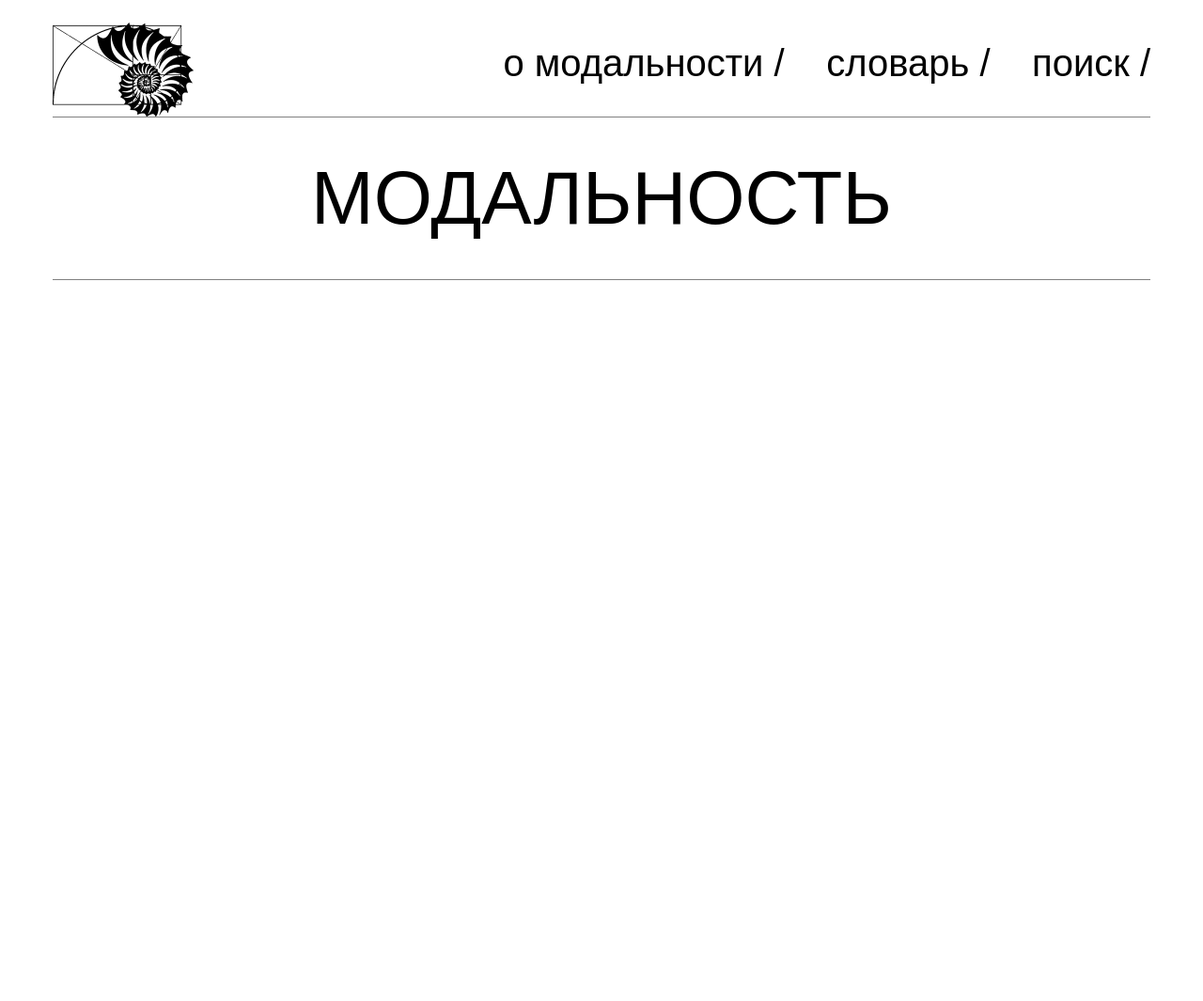
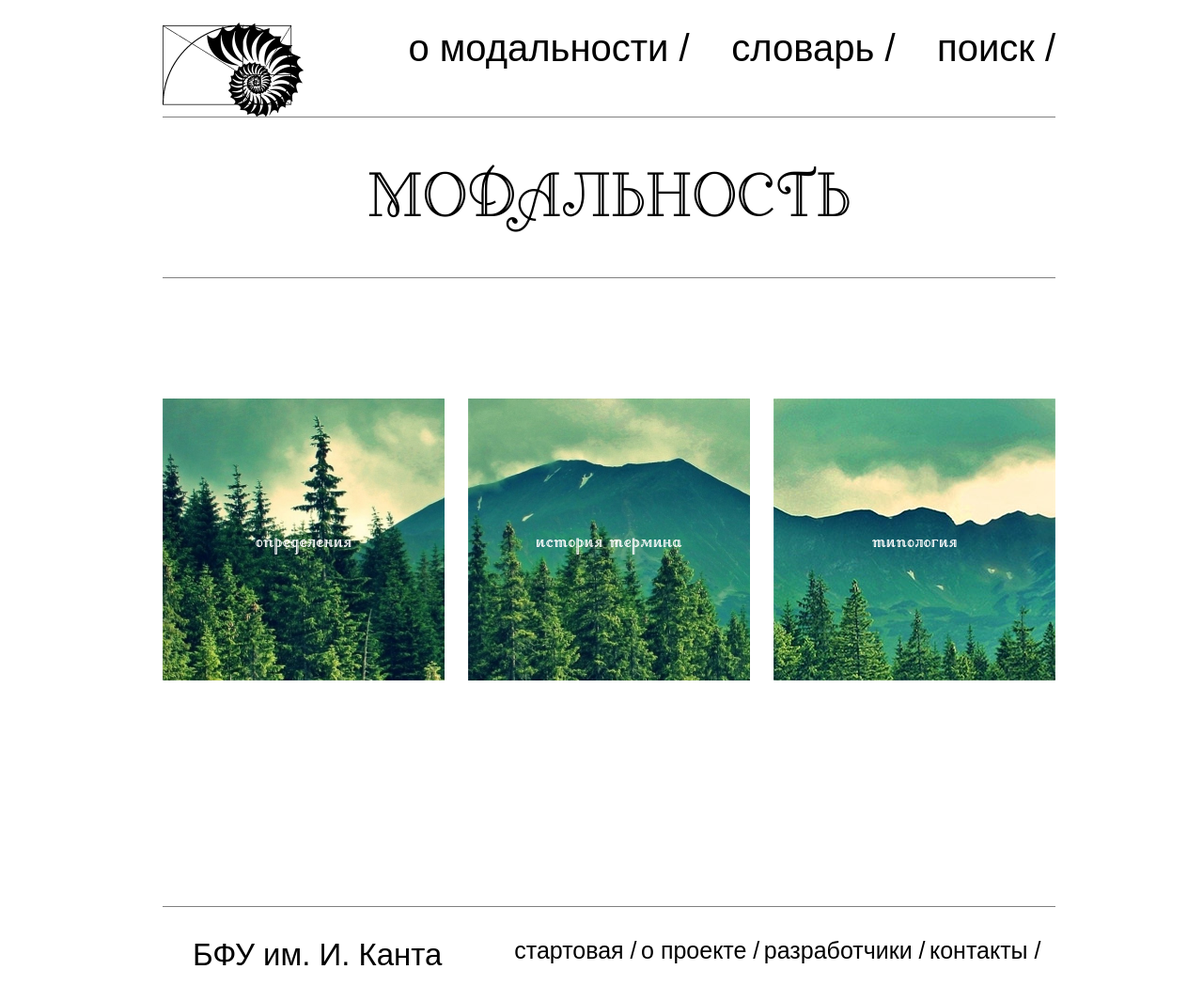
Before and after one commit to imfrombristol/imfrombristol.github.io, a plain HTML site: page modal.html in a window 1280 px wide. Shown: the whole page at 94% size. Before the commit the page ends 800 px from the top, so only its background shows below. Drawn offline with Linux system fonts and the light colour scheme; a web font is replaced by a local one.

Commit message:
new pages

```diff
--- a/css/parallax.css
+++ b/css/parallax.css
@@ -35,7 +35,7 @@ body, html {
 }
 
 .mid {
-    top: 120px;
+    top: 40px;
 }
 
 
--- a/fonts/font.css
+++ b/fonts/font.css
@@ -5,4 +5,11 @@
  	font-weight: normal;
  	}
 
+ @font-face{
+ 	font-family: "ArtemisDeco";
+ 	src: url(ArtemisDeco.ttf) format("truetype");
+ 	font-style: normal;
+ 	font-weight: normal;
+ 	}
+
  @import url('https://fonts.googleapis.com/css?family=Roboto+Slab');
--- a/modal.html
+++ b/modal.html
@@ -8,10 +8,10 @@
 <body>
   <header class="header">
     <div class="container">
-      <div class="menu_nav clearfix"><a class="logo"></a>
+      <div class="menu_nav clearfix"><a class="logo" href="index.html"></a>
         <ul class="menu">
           <li class="menu__item">о модальности</li>
-          <li class="menu__item">словарь</li>
+          <li class="menu__item"> <a class="menu-link" href="../dictionary.html">словарь</a></li>
           <li class="menu__item">поиск</li>
         </ul>
       </div>
@@ -20,4 +20,31 @@
       </div>
     </div>
   </header>
+  <section class="content">
+    <div class="container">
+      <div class="content__wrapper">
+        <div class="content__block block1">
+          <p>определения</p>
+        </div>
+        <div class="content__block block2">
+          <p>история термина</p>
+        </div>
+        <div class="content__block block3">
+          <p>типология</p>
+        </div>
+      </div>
+    </div>
+  </section>
+  <footer class="footer">
+    <div class="container">
+      <div class="footer__nav clearfix"><a class="logo__ik">БФУ им. И. Канта</a>
+        <ul class="nav">
+          <li class="nav__item"><a class="nav-link">стартовая</a></li>
+          <li class="nav__item"><a class="nav-link">о проекте</a></li>
+          <li class="nav__item"><a class="nav-link">разработчики</a></li>
+          <li class="nav__item"><a class="nav-link">контакты</a></li>
+        </ul>
+      </div>
+    </div>
+  </footer>
 </body>
--- /dev/null
+++ b/sass/dictionary.sass
@@ -0,0 +1,142 @@
+body,html
+	width: 100%
+	height: 100%
+	font-family: "Roboto Slab", arial
+
+.clearfix::after
+    content: ""
+    display: table
+    clear: both
+a
+	text-decoration: none
+	color: black
+
+ul,li
+	margin: 0
+	padding: 0
+
+.header
+	font-family: "ArtemisDeco", arial
+
+.container
+	padding: 1em 3em 0em 3em
+	width: 950px
+	margin: 0 auto
+
+.logo
+	display: inline-block
+	float: left
+	width: 150px
+	height: 100px
+	background-image: url("../img/logo_black.png")
+	background-size: cover
+	&:hover
+		transform: scale(0.9)
+		transition: all 0.4s ease
+.menu_nav
+	font-family: "Olietta-Script", arial
+	border-bottom: 1px solid #808080
+.menu
+	display: inline-block
+	float: right
+	>.menu__item
+		display: inline-block
+.menu__item
+	font-size: 40px
+	margin-left: 1em
+	height: 67px
+	line-height: 55px
+	&:after
+		content: ' /'
+.menu__item:hover
+	transition: all 0.4s ease
+	box-shadow: inset 0px -3px 0px 0px rgba(0, 0, 0, 1)
+	// color: white
+
+.header__tittle
+	border-bottom: 1px solid #808080
+	text-transform: uppercase
+	font-size: 80px
+	text-align: center
+	>p
+		padding: 40px 0
+		display: inline-block
+		margin: 0
+
+.content__wrapper
+	width: auto
+	text-align: center
+	padding: 7em 3em
+	border-bottom: 1px solid gray
+
+.content_img
+	display: inline-block
+	width: 850px
+	height: 405px
+	background-image: url("../img/waterfall.jpg")
+	background-size: cover
+.content__info
+	margin-top: 1em
+	display: -webkit-flex
+	display: -moz-flex
+	display: -ms-flex
+	display: -o-flex
+	display: flex
+	justify-content: space-between
+.content_text
+	display: block
+	text-align: justify
+	margin: 0 1em
+	>h3
+		font-family: "ArtemisDeco", arial
+		font-weight: normal
+		font-size: 45px
+		color: gray
+		margin: 0
+		padding: 0
+		text-align: center
+
+
+.footer__nav
+	padding: 1em 2em
+	display: inline-block
+	width: 95%
+
+
+.logo__ik
+	display: inline-block
+	float: left
+	font-size: 33px
+.nav
+	display: inline-block
+	float: right
+
+
+.nav__item
+	height: 38px
+	display: inline-block
+.nav__item:hover
+	transition: all 0.4s ease
+	box-shadow: inset 0px -3px 0px 0px rgba(0, 0, 0, 1)
+
+.nav-link
+	font-size: 25px
+	&:after
+		content: ' /'
+
+
+.footer
+
+	font-family: "Olietta-Script", arial
+	height: 100px
+
+@font-face
+ 	font-family: "Olietta-Script"
+ 	src: url(../fonts/Oliettascript.ttf) format("truetype")
+ 	font-weight: normal
+ 	font-style: normal
+@font-face
+ 	font-family: "ArtemisDeco"
+ 	src: url(../fonts/ArtemisDeco.ttf) format("truetype")
+ 	font-style: normal
+ 	font-weight: normal
--- a/sass/headermodal.sass
+++ b/sass/headermodal.sass
@@ -1,12 +1,27 @@
+body,html
+	width: 100%
+	height: 100%
+	font-family: "Roboto Slab", arial
+
 .clearfix::after
     content: ""
     display: table
     clear: both
+a
+	text-decoration: none
+	color: black
+
+ul,li
+	margin: 0
+	padding: 0
 
 .header
-	font-family: "Olietta-Script", arial
+	font-family: "ArtemisDeco", arial
+
 .container
 	padding: 1em 3em 0em 3em
+	width: 950px
+	margin: 0 auto
 
 .logo
 	display: inline-block
@@ -15,7 +30,11 @@
 	height: 100px
 	background-image: url("../img/logo_black.png")
 	background-size: cover
+	&:hover
+		transform: scale(0.9)
+		transition: all 0.4s ease
 .menu_nav
+	font-family: "Olietta-Script", arial
 	border-bottom: 1px solid #808080
 .menu
 	display: inline-block
@@ -44,8 +63,83 @@
 		display: inline-block
 		margin: 0
 
+.content__wrapper
+	width: auto
+	text-align: center
+	display: flex
+	justify-content: space-between
+	padding: 7em 0 15em 0
+	border-bottom: 1px solid gray
+
+.content__block
+	display: inline-block
+	width: 300px
+	height: 300px
+
+	>p
+		font-family: "ArtemisDeco", arial
+		color: white
+		font-size: 35px
+		line-height: 300px
+		padding: 0
+		margin: 0
+		transition: all 0.4s ease
+		&:hover
+			background-color: rgba(0, 0, 0, .6)
+			font-size: 45px
+			transition: all 0.4s ease
+.block1
+	background-image: url("../img/block1.jpg")
+	background-size: cover
+
+
+.block2
+	background-image: url("../img/block2.jpg")
+	background-size: cover
+.block3
+	background-image: url("../img/block3.jpg")
+	background-size: cover
+
+.footer__nav
+	padding: 1em 2em
+	display: inline-block
+	width: 95%
+
+
+.logo__ik
+	display: inline-block
+	float: left
+	font-size: 33px
+.nav
+	display: inline-block
+	float: right
+
+
+.nav__item
+	height: 38px
+	display: inline-block
+.nav__item:hover
+	transition: all 0.4s ease
+	box-shadow: inset 0px -3px 0px 0px rgba(0, 0, 0, 1)
+
+.nav-link
+	font-size: 25px
+	&:after
+		content: ' /'
+
+
+.footer
+
+	font-family: "Olietta-Script", arial
+	height: 100px
+
 @font-face
  	font-family: "Olietta-Script"
  	src: url(../fonts/Oliettascript.ttf) format("truetype")
+ 	font-weight: normal
+ 	font-style: normal
+@font-face
+ 	font-family: "ArtemisDeco"
+ 	src: url(../fonts/ArtemisDeco.ttf) format("truetype")
  	font-style: normal
  	font-weight: normal
--- a/sass/main.sass
+++ b/sass/main.sass
@@ -61,11 +61,14 @@ a
 	left: 0
 	top: -15px
 	opacity: 0
+	&:hover
+		transform: scale(0.9)
+		transition: all 0.2s ease
 .home_logo-sticky
 	height: 80px
 	opacity: 1
 	padding-left: 3em
-	transition: all 0.5s ease-in
+	transition: all 0.2s ease
 .menu
 	position: relative
 	float: right
```
Also changed, not shown: dictionary.html (added, +52 -0 lines), css/dictionary.css (added), css/headermodal.css, css/main.css, css/modal.css (deleted), fonts/ArtemisDeco.ttf (added), img/block1.jpg (added), img/block2.jpg (added), img/block3.jpg (added), img/waterfall.jpg (added), sass/modal.sass (deleted), 3 other files.
